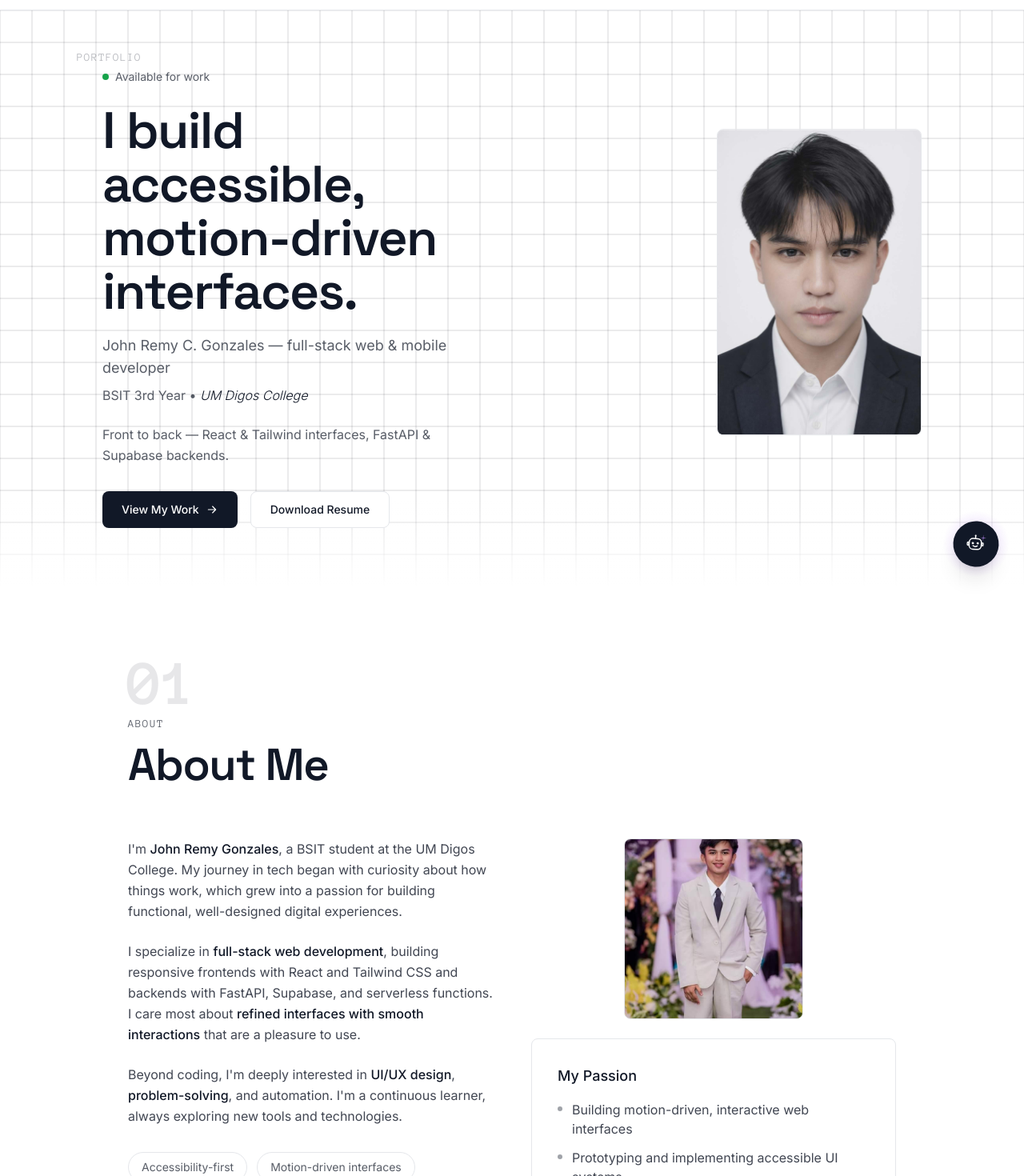
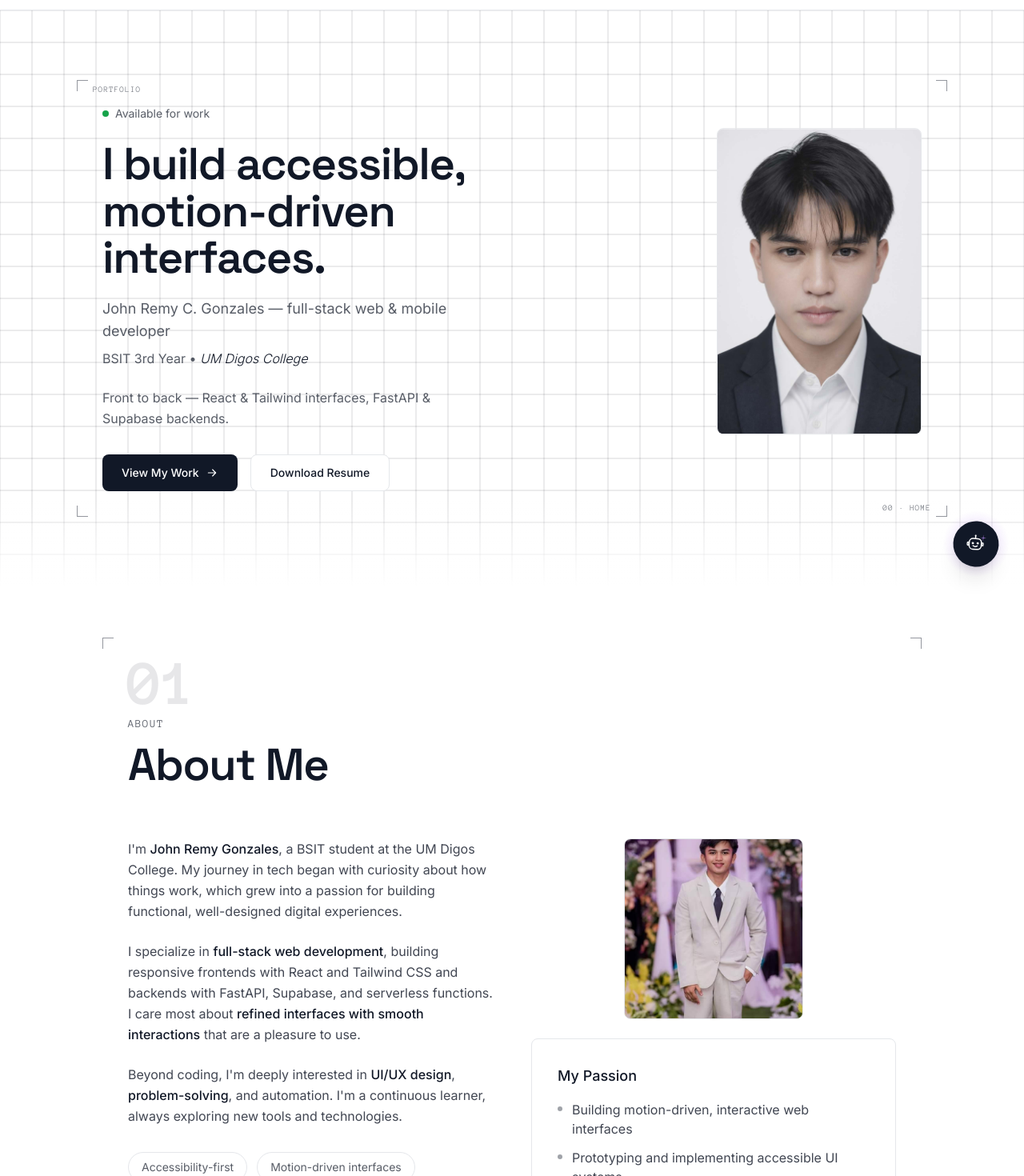
Before and after one commit to Reym-Tech/PersonalPortfolio, a React (Create React App) app: page / in a window 1280 px wide. Shown: the part 60-1530 px from the top of the page at 80% size. Built offline with nearby package versions, Linux system fonts and the light colour scheme.

Commit message:
060726_1553: Added signature (guardrails / frame) - Phase 7.

```diff
--- a/src/index.css
+++ b/src/index.css
@@ -99,8 +99,8 @@
   .tile-bg-muted {
     background-image:
       linear-gradient(to bottom, rgba(250, 250, 250, 0) 85%, #fafafa 100%),
-      linear-gradient(rgba(17, 24, 39, 0.05) 1px, transparent 0.5px),
-      linear-gradient(90deg, rgba(17, 24, 39, 0.05) 1px, transparent 0.5px);
+      linear-gradient(rgba(17, 24, 39, 0.08) 1px, transparent 0.5px),
+      linear-gradient(90deg, rgba(17, 24, 39, 0.08) 1px, transparent 0.5px);
     background-size: 100% 100%, 40px 40px, 40px 40px;
   }
 
@@ -117,8 +117,8 @@
   .dark .tile-bg-muted {
     background-image:
       linear-gradient(to bottom, rgba(15, 20, 26, 0) 85%, #0f141a 100%),
-      linear-gradient(rgba(255, 255, 255, 0.04) 1px, transparent 0.5px),
-      linear-gradient(90deg, rgba(255, 255, 255, 0.04) 1px, transparent 0.5px);
+      linear-gradient(rgba(255, 255, 255, 0.06) 1px, transparent 0.5px),
+      linear-gradient(90deg, rgba(255, 255, 255, 0.06) 1px, transparent 0.5px);
     background-size: 100% 100%, 40px 40px, 40px 40px;
   }
 }
--- /dev/null
+++ b/src/ui/design-system/EditorialFrame.js
@@ -0,0 +1,35 @@
+// Signature visual device (review #3): corner crop-marks + mono coordinate labels that
+// frame a block like a technical drawing, tying the page to its mono-editorial vocabulary.
+// Purely decorative (aria-hidden); the parent must be `relative`.
+// `inset` positions the marks relative to that parent. The default insets past a section's
+// py-24 / px-6 padding so the marks hug the content rather than floating at the section's
+// outer corners; it must track the parent's padding. Parents that already pad their content
+// (e.g. the hero card) pass `inset="inset-0"`.
+// Light mode needs a stronger tick than dark — a hairline of near-white on a dark surface
+// reads more than the same alpha of near-black on white.
+export function EditorialFrame({
+  topLeft,
+  bottomRight,
+  inset = "inset-y-16 inset-x-0",
+  tone = "border-elegant-text/45 dark:border-elegant-text/30",
+}) {
+  return (
+    <div aria-hidden="true" className={`pointer-events-none absolute ${inset}`}>
+      <span className={`absolute left-0 top-0 h-3.5 w-3.5 border-l border-t ${tone}`} />
+      <span className={`absolute right-0 top-0 h-3.5 w-3.5 border-r border-t ${tone}`} />
+      <span className={`absolute bottom-0 left-0 h-3.5 w-3.5 border-b border-l ${tone}`} />
+      <span className={`absolute bottom-0 right-0 h-3.5 w-3.5 border-b border-r ${tone}`} />
+
+      {topLeft && (
+        <span className="absolute left-5 top-1 font-mono text-[0.65rem] uppercase tracking-widest text-elegant-text/55 dark:text-elegant-text/40">
+          {topLeft}
+        </span>
+      )}
+      {bottomRight && (
+        <span className="absolute bottom-1 right-5 font-mono text-[0.65rem] uppercase tracking-widest text-elegant-text/55 dark:text-elegant-text/40">
+          {bottomRight}
+        </span>
+      )}
+    </div>
+  );
+}
--- a/src/ui/sections/AboutSection.js
+++ b/src/ui/sections/AboutSection.js
@@ -2,6 +2,7 @@ import { motion } from "framer-motion";
 import { useRise, ParallaxImage } from "../design-system/animations/scroll-primitives";
 import { BORDER } from "../design-system/tokens";
 import { SectionHeading } from "../shared/SectionHeading";
+import { EditorialFrame } from "../design-system/EditorialFrame";
 import { certificates } from "../../domain/data/certificates";
 
 export function AboutSection() {
@@ -9,7 +10,8 @@ export function AboutSection() {
 
   return (
     <section id="about" className="scroll-mt-20">
-      <div className="mx-auto max-w-5xl px-6 py-24 md:px-8">
+      <div className="relative mx-auto max-w-5xl px-6 py-24 md:px-8">
+        <EditorialFrame bottomRight="01 · About" />
         <motion.div {...rise()}>
           <SectionHeading index="01" eyebrow="About" title="About Me" display />
         </motion.div>
--- a/src/ui/sections/CertificationsSection.js
+++ b/src/ui/sections/CertificationsSection.js
@@ -6,6 +6,7 @@ import { outlineButton, focusLink, focusRing } from "../design-system/button-sty
 import { ArrowRight, Close } from "../design-system/icons";
 import { BORDER } from "../design-system/tokens";
 import { SectionHeading } from "../shared/SectionHeading";
+import { EditorialFrame } from "../design-system/EditorialFrame";
 import { useDialog } from "../design-system/use-dialog";
 import { certificates } from "../../domain/data/certificates";
 
@@ -21,7 +22,8 @@ export function CertificationsSection() {
 
   return (
     <section id="certificates" className="scroll-mt-20">
-      <div className="mx-auto max-w-6xl px-6 py-24 md:px-8">
+      <div className="relative mx-auto max-w-6xl px-6 py-24 md:px-8">
+        <EditorialFrame bottomRight="06 · Certificates" />
         <motion.div {...rise()}>
           <SectionHeading
             index="06"
--- a/src/ui/sections/HeroSection.js
+++ b/src/ui/sections/HeroSection.js
@@ -3,6 +3,7 @@ import { motion, useReducedMotion } from "framer-motion";
 import { primaryButton, outlineButton } from "../design-system/button-styles";
 import { ArrowRight } from "../design-system/icons";
 import { LineGrid } from "../design-system/canvas/LineGrid";
+import { EditorialFrame } from "../design-system/EditorialFrame";
 import { Parallax } from "../design-system/animations/scroll-primitives";
 
 import { generateCv } from "../../application/use-cases/generate-cv";
@@ -46,12 +47,7 @@ export function HeroSection({ introExiting, instantReveal }) {
             ease: [0.22, 1, 0.36, 1],
           }}
         >
-          <span
-            aria-hidden="true"
-            className="absolute top-2 left-0 font-mono text-sm uppercase tracking-widest text-elegant-text/30"
-          >
-            Portfolio
-          </span>
+          <EditorialFrame topLeft="Portfolio" bottomRight="00 · Home" inset="inset-0" />
 
           <div className="grid items-center gap-8 md:grid-cols-2 md:gap-12">
             <div>
@@ -65,7 +61,7 @@ export function HeroSection({ introExiting, instantReveal }) {
 
               <motion.h1
                 {...heroReveal(0.04)}
-                className="mt-6 max-w-[15ch] text-balance font-display text-[2.5rem] font-semibold leading-[1.05] tracking-tight md:text-[3.25rem] lg:text-[4rem]"
+                className="mt-6 max-w-[15ch] text-balance font-display text-[2.5rem] font-semibold leading-[1.05] tracking-tight md:text-[3.25rem] lg:text-[3.5rem]"
               >
                 I build accessible,{" "}
                 <span className="whitespace-nowrap">motion-driven</span> interfaces.
--- a/src/ui/sections/ProjectsSection.js
+++ b/src/ui/sections/ProjectsSection.js
@@ -12,6 +12,7 @@ import { focusRing } from "../design-system/button-styles";
 import { Close } from "../design-system/icons";
 import { BORDER } from "../design-system/tokens";
 import { SectionHeading } from "../shared/SectionHeading";
+import { EditorialFrame } from "../design-system/EditorialFrame";
 import { useDialog } from "../design-system/use-dialog";
 import { projects } from "../../domain/data/projects";
 import { ProjectCard } from "./ProjectCard";
@@ -112,7 +113,8 @@ export function ProjectsSection() {
 
   return (
     <section id="projects" className="scroll-mt-20">
-      <div className="mx-auto max-w-6xl px-6 pb-16 pt-24 md:px-8">
+      <div className="relative mx-auto max-w-6xl px-6 pb-16 pt-24 md:px-8">
+        <EditorialFrame bottomRight="02 · Projects" inset="inset-x-0 top-16 bottom-8" />
         <motion.div {...rise()}>
           <SectionHeading
             index="02"
--- a/src/ui/sections/ServicesSection.js
+++ b/src/ui/sections/ServicesSection.js
@@ -3,6 +3,7 @@ import { motion } from "framer-motion";
 import { useRise } from "../design-system/animations/scroll-primitives";
 import { BORDER } from "../design-system/tokens";
 import { SectionHeading } from "../shared/SectionHeading";
+import { EditorialFrame } from "../design-system/EditorialFrame";
 import { services } from "../../domain/data/services";
 
 export function ServicesSection() {
@@ -10,7 +11,8 @@ export function ServicesSection() {
 
   return (
     <section id="services" className="scroll-mt-20">
-      <div className="mx-auto max-w-4xl px-6 py-24 md:px-8">
+      <div className="relative mx-auto max-w-4xl px-6 py-24 md:px-8">
+        <EditorialFrame bottomRight="04 · Services" />
         <motion.div {...rise()}>
           <SectionHeading index="04" eyebrow="Services" title="What I Offer" />
         </motion.div>
```
